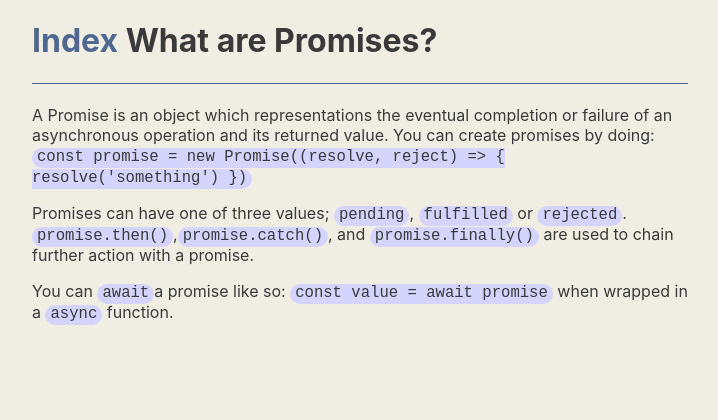
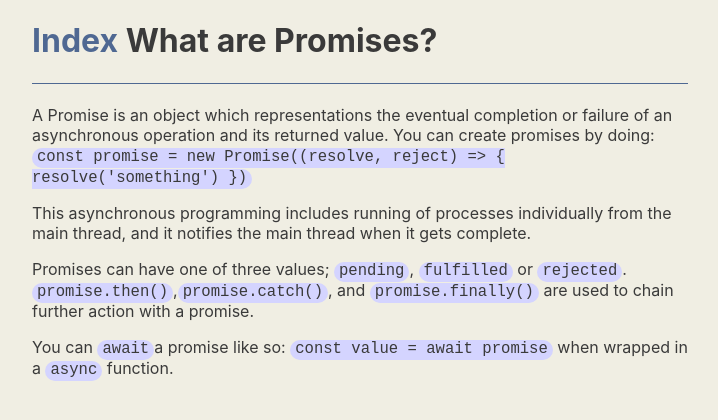
Before and after one commit to drbzyx/es6-concepts, a Next.js app in the folder app/: page /promises in a window 1280 px wide. Shown: the top 420 px of the page, without its empty margins (280-998 px from the left). Built offline with nearby package versions, Linux system fonts and the light colour scheme.

Commit message:
Pages(Promises): Update content

```diff
--- a/app/pages/promises.js
+++ b/app/pages/promises.js
@@ -10,6 +10,11 @@ export default function Promises() {
           or failure of an asynchronous operation and its returned value. You
           can create promises by doing:{' '}
           <Code>{`const promise = new Promise((resolve, reject) => { resolve('something') })`}</Code>
+        </Paragraph>
+        <Paragraph>
+          This asynchronous programming includes running of processes
+          individually from the main thread, and it notifies the main thread
+          when it gets complete.
         </Paragraph>
         <Paragraph>
           Promises can have one of three values; <Code>pending</Code>,{' '}
```
